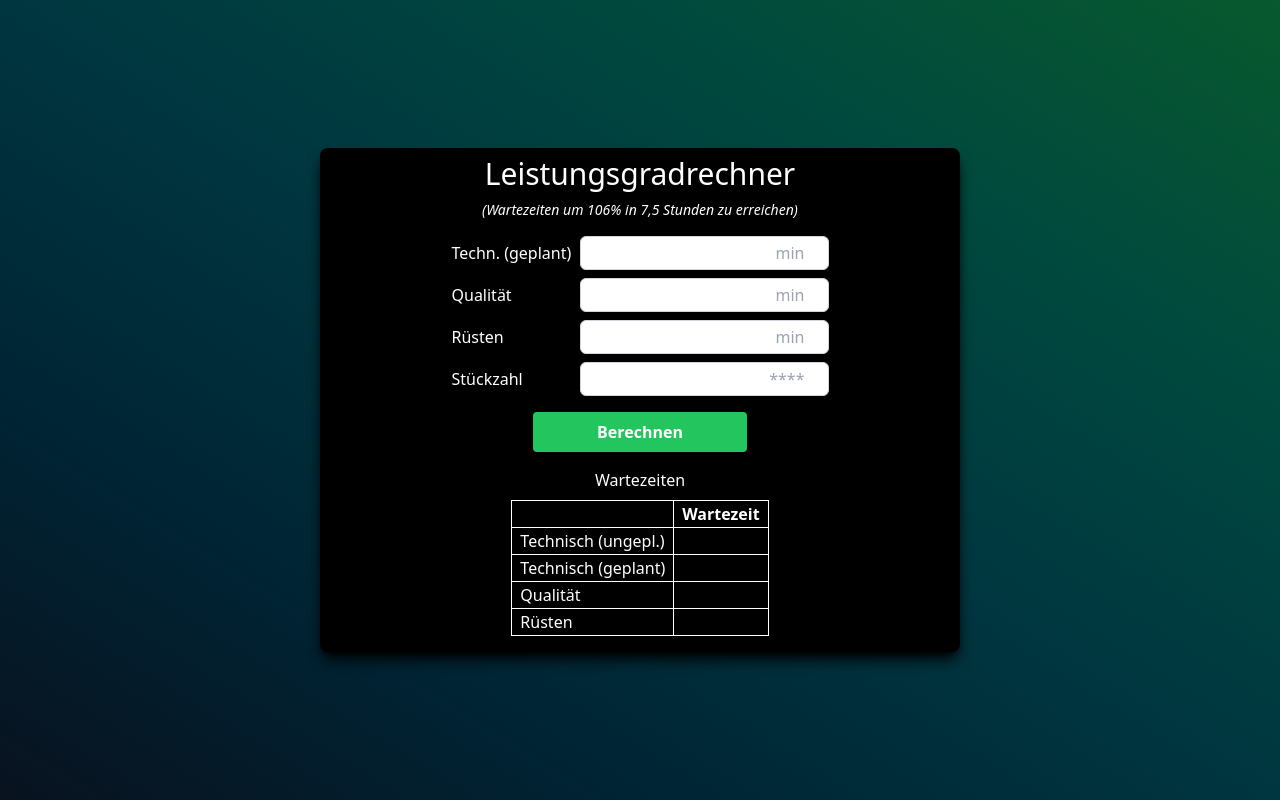
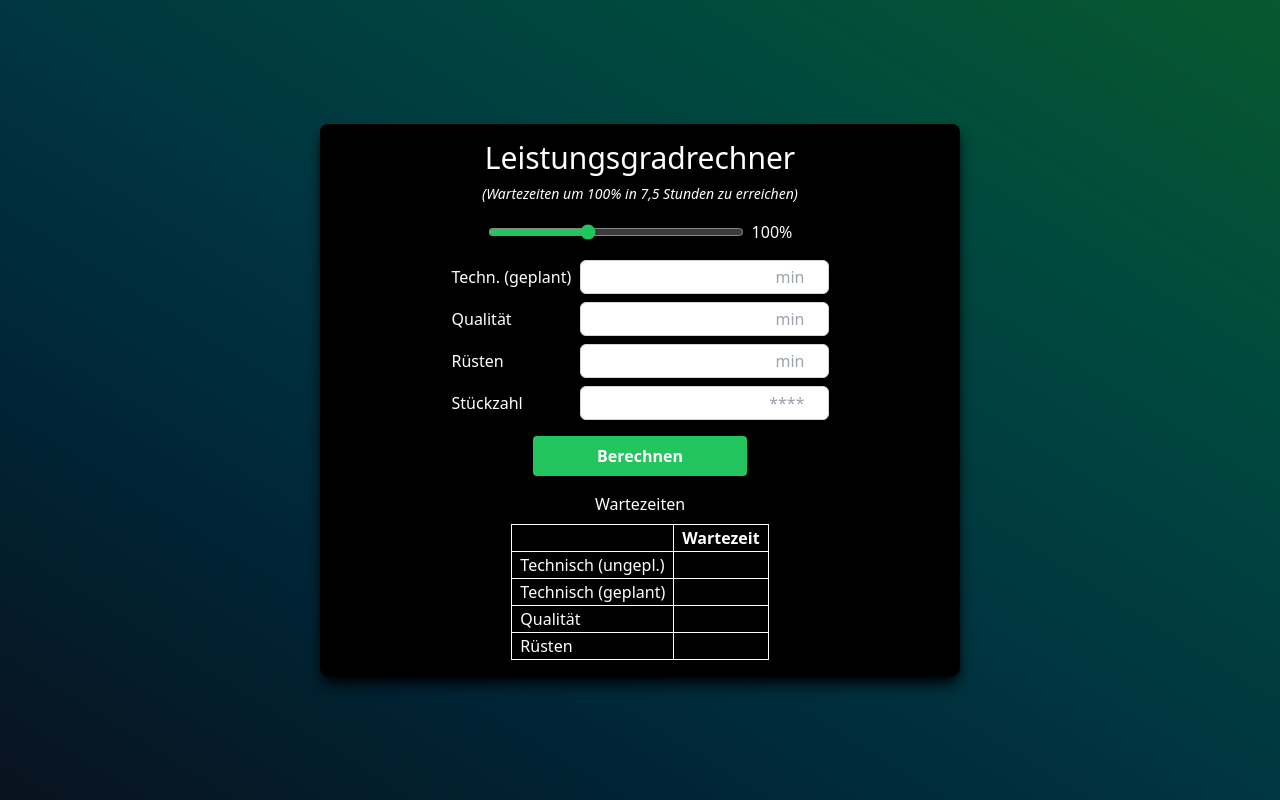
Before and after one commit to SimonHoefling/LSTG-Calculator, a Next.js app: page / in a window 1280 px wide. Built offline with nearby package versions, Linux system fonts and the light colour scheme.

Commit message:
Added a slider to adjust the percentage to reach the Technisch (ungepl.) waiting time

```diff
--- a/pages/index.tsx
+++ b/pages/index.tsx
@@ -8,11 +8,16 @@ export default function Home() {
   const [qualitatInputValue, setQualitatInputValue] = useState<number | string>('');
   const [rüstenInputValue, setRüstenInputValue] = useState<number | string>('');
   const [remainingTime, setRemainingTime] = useState<number | null>(null);
+  const [sliderValue, setSliderValue] = useState<number>(100); // Initialize slider value to 100 (corresponds to 100%)
   const [tableValues, setTableValues] = useState<{ technisch: string | number, qualitat: string | number, rüsten: string | number }>({
     technisch: '',
     qualitat: '',
     rüsten: ''
   });
+
+  const handleSliderChange = (e: React.ChangeEvent<HTMLInputElement>) => {
+    setSliderValue(Number(e.target.value));
+  };
 
   const handleInputChange = (e: React.ChangeEvent<HTMLInputElement>) => {
     setInputValue(e.target.value);
@@ -32,19 +37,30 @@ export default function Home() {
 
   const handleCalculate = () => {
     const inputNumber = parseFloat(inputValue as string);
-    const totalPieces = 1570.37; // Total pieces produced in 7.5 hours
-    const targetPieces = totalPieces; // Target number of pieces (equal to totalPieces for reaching 106%)
+    const totalPieces108Percent = 1600; // Total pieces produced in 7.5 hours for 108%
+    const piecesPerMinute108Percent = totalPieces108Percent / (7.5 * 60); // Average pieces produced per minute for 108%
 
-    if (inputNumber < totalPieces) {
-      const piecesRemaining = targetPieces - inputNumber;
-      const piecesPerMinute = totalPieces / (7.5 * 60); // Average pieces produced per minute
-      const minutesRemaining = Math.ceil(piecesRemaining / piecesPerMinute); // Round up to nearest whole number
+    const selectedPercentage = sliderValue / 100; // Get the selected percentage from the slider and convert it to a fraction
+
+    // Calculate the target number of pieces based on the selected percentage
+    const targetPieces = totalPieces108Percent * (selectedPercentage / 1.08); // Adjust for the selected percentage
+
+    const piecesRemaining = targetPieces - inputNumber;
+    const piecesPerMinute = piecesPerMinute108Percent; // Use the pieces per minute for 108%
+    const minutesRemaining = Math.ceil(piecesRemaining / piecesPerMinute); // Round up to nearest whole number
+
+    if (inputNumber < targetPieces) {
       setRemainingTime(minutesRemaining);
     } else {
       alert('You have already reached the maximum production for 7.5 hours.');
       setRemainingTime(0);
     }
   };
+
+
+
+
+
 
 
   const handleAddToTable = () => {
@@ -59,8 +75,21 @@ export default function Home() {
   return (
     <main className="flex justify-center items-center min-h-screen">
       <div className="container mx-5 w-full md:w-1/2 shadow-lg shadow-black rounded-lg bg-black">
-        <h1 className='text-3xl text-center mt-2 text-white'>Leistungsgradrechner</h1>
-        <h1 className="text-sm italic text-center mt-2 px-2 text-white">(Wartezeiten um 106% in 7,5 Stunden zu erreichen)</h1>
+        <h1 className='text-3xl text-center mt-4 text-white'>Leistungsgradrechner</h1>
+        <h1 className="text-sm italic text-center mt-2 px-2 text-white">(Wartezeiten um {sliderValue}% in 7,5 Stunden zu erreichen)</h1>
+
+         {/* Slider */}
+         <div className="flex justify-center mt-4 accent-green-500 cursor-pointer">
+          <input
+            type="range"
+            min={95}
+            max={108}
+            value={sliderValue}
+            onChange={handleSliderChange}
+            className="w-64"
+          />
+          <span className="text-white ml-2">{sliderValue}%</span>
+        </div>
 
         <div className="mt-4 flex justify-center">
           <div className="flex flex-col mx-5">
@@ -148,15 +177,15 @@ export default function Home() {
               </tr>
               <tr>
                 <td className="border border-white px-2 text-white">Technisch (geplant)</td>
-                <td className="border border-white font-bold text-right px-2 text-green-500">{tableValues.technisch ? `${tableValues.technisch} min` : null}</td>
+                <td className="border border-white text-right px-2 text-green-500 italic">{tableValues.technisch ? `${tableValues.technisch} min` : null}</td>
               </tr>
               <tr>
                 <td className="border border-white px-2 text-white">Qualität</td>
-                <td className="border border-white font-bold text-right px-2 text-green-500">{tableValues.qualitat ? `${tableValues.qualitat} min` : null}</td>
+                <td className="border border-white text-right px-2 text-green-500 italic">{tableValues.qualitat ? `${tableValues.qualitat} min` : null}</td>
               </tr>
               <tr>
                 <td className="border border-white px-2 text-white">Rüsten</td>
-                <td className="border border-white font-bold text-right px-2 text-green-500">{tableValues.rüsten ? `${tableValues.rüsten} min` : null}</td>
+                <td className="border border-white text-right px-2 text-green-500 italic">{tableValues.rüsten ? `${tableValues.rüsten} min` : null}</td>
               </tr>
             </tbody>
           </table>
@@ -166,9 +195,9 @@ export default function Home() {
         {remainingTime !== null && (
           <div className="text-center my-4 text-white">
             {remainingTime > 0 ? (
-              <p>Wartezeit gesammt um 106% in 7,5 Stunden zu erreichen: <br /> <span className='font-bold'>{remainingTime} Minuten</span></p>
+              <p>Wartezeit gesammt um {sliderValue}% in 7,5 Stunden zu erreichen: <br /> <span className='font-bold'>{remainingTime} Minuten</span></p>
             ) : (
-              <p>You have already reached or exceeded 106% in 7,5 hours.</p>
+              <p>You have already reached or exceeded {sliderValue}% in 7,5 hours.</p>
             )}
           </div>
         )}
```
Also changed, not shown: 1 other file (tests, documents, lock files or other folders).
